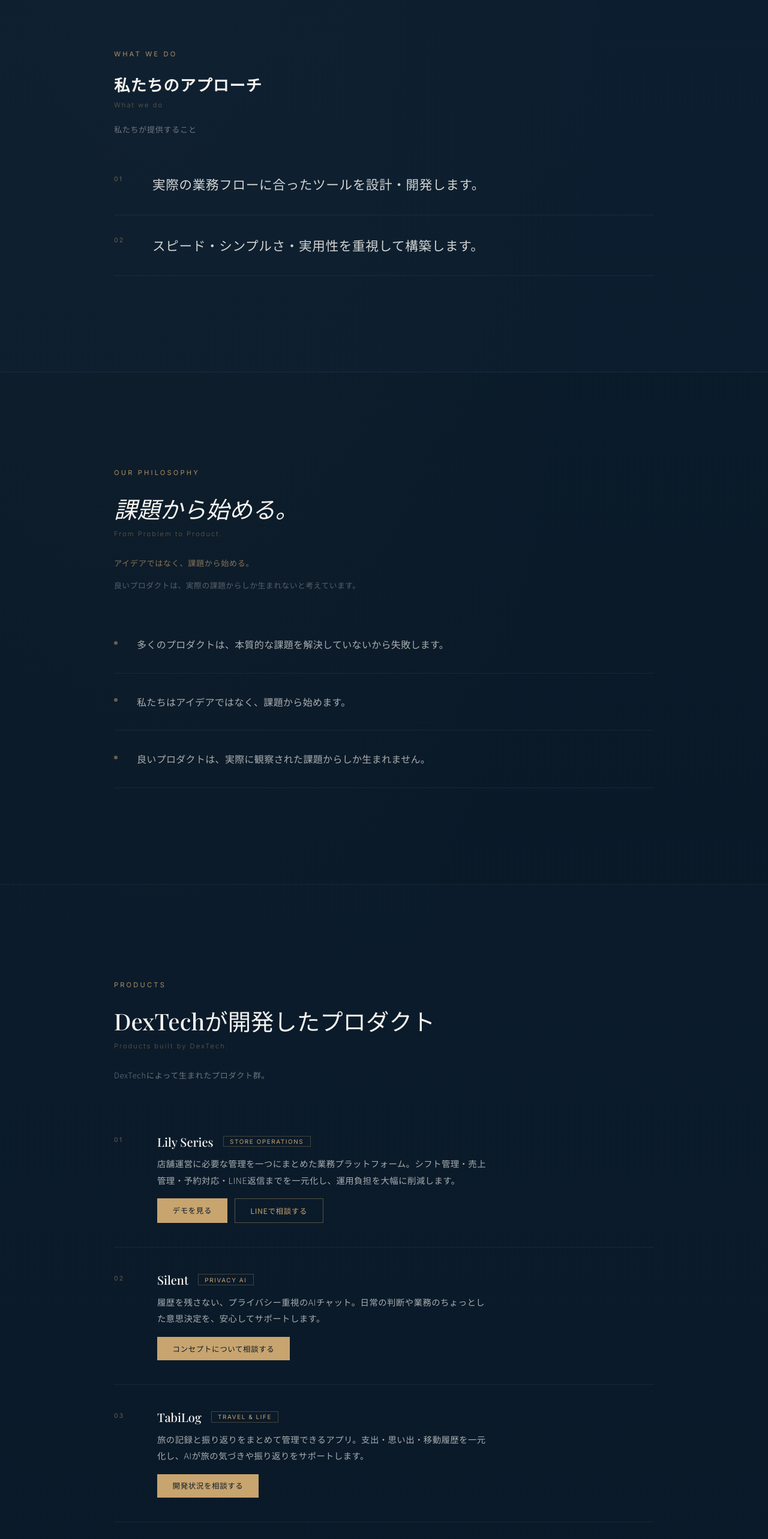
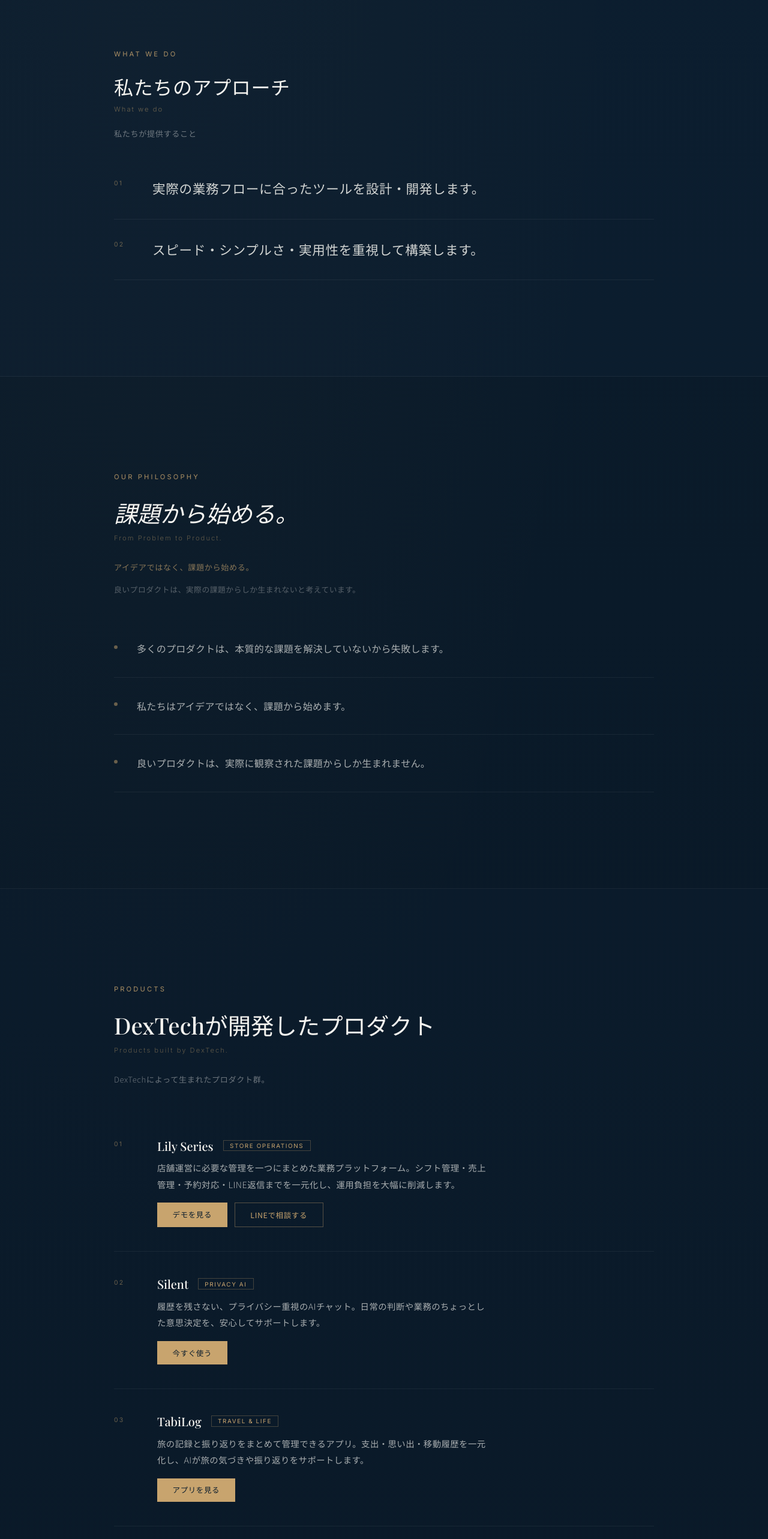
Before and after one commit to phanthyuu-hue/dexter-co-site, a Next.js app: page /about in a window 1280 px wide. Shown: the part 920-3486 px from the top of the page at 60% size. Built offline with nearby package versions, Linux system fonts and the light colour scheme; a web font is replaced by a local one.

Commit message:
fix: What we do見出しPlayfair化・Silent/TabiLog実URLに変更

```diff
--- a/app/about/page.tsx
+++ b/app/about/page.tsx
@@ -239,16 +239,16 @@
         <SectionLabel>What we do</SectionLabel>
         <h2
           style={{
-            fontFamily: "var(--font-noto)",
-            fontSize: "clamp(1.15rem, 2.2vw, 1.65rem)",
-            fontWeight: 600,
+            fontFamily: "var(--font-playfair)",
+            fontSize: "clamp(1.35rem, 2.8vw, 2rem)",
+            fontWeight: 500,
             color: "var(--offwhite)",
             marginBottom: "3rem",
-            letterSpacing: "0.04em",
+            letterSpacing: "0.02em",
           }}
         >
           私たちのアプローチ
-          <span style={{ display: "block", fontFamily: "var(--font-inter)", fontSize: "0.7rem", letterSpacing: "0.18em", color: "rgba(200,164,110,0.45)", marginTop: "0.5rem", fontWeight: 300 }}>What we do</span>
+          <span style={{ display: "block", fontFamily: "var(--font-inter)", fontSize: "0.7rem", letterSpacing: "0.18em", color: "rgba(200,164,110,0.5)", marginTop: "0.5rem", fontWeight: 300 }}>What we do</span>
         </h2>
         <p style={{
           fontFamily: "var(--font-noto)",
@@ -421,7 +421,7 @@
     description: "履歴を残さない、プライバシー重視のAIチャット。日常の判断や業務のちょっとした意思決定を、安心してサポートします。",
     index: "02",
     cta: [
-      { label: "コンセプトについて相談する", href: "/contact", primary: true },
+      { label: "今すぐ使う", href: "https://www.silent-ai.jp", primary: true },
     ],
   },
   {
@@ -430,7 +430,7 @@
     description: "旅の記録と振り返りをまとめて管理できるアプリ。支出・思い出・移動履歴を一元化し、AIが旅の気づきや振り返りをサポートします。",
     index: "03",
     cta: [
-      { label: "開発状況を相談する", href: "/contact", primary: true },
+      { label: "アプリを見る", href: "https://tabilog.app", primary: true },
     ],
   },
 ];
--- a/app/page.tsx
+++ b/app/page.tsx
@@ -753,7 +753,7 @@
     description: "履歴を残さず、安心して相談できるプライバシー重視のAIチャット。日常の相談から業務利用まで、静かに使えるAIアシスタント。",
     index: "02",
     ctas: [
-      { label: "コンセプトについて相談する", href: "/contact", external: false, primary: true },
+      { label: "今すぐ使う", href: "https://www.silent-ai.jp", external: true, primary: true },
     ],
   },
   {
@@ -762,7 +762,7 @@
     description: "旅の支出、記録、思い出をまとめるトラベルログアプリ。支出管理、旅の記録、AIによる振り返りや提案を通じて、旅をより豊かにする。",
     index: "03",
     ctas: [
-      { label: "開発状況を相談する", href: "/contact", external: false, primary: true },
+      { label: "アプリを見る", href: "https://tabilog.app", external: true, primary: true },
     ],
   },
 ];
--- a/app/products/page.tsx
+++ b/app/products/page.tsx
@@ -192,7 +192,7 @@
     descJa: "履歴を残さず、安心して相談できるプライバシー重視のAIチャット。日常の相談から業務利用まで、静かに使えるAIアシスタント。",
     status: "Coming Soon",
     ctas: [
-      { label: "コンセプトについて相談する", href: "/contact", external: false, primary: true },
+      { label: "今すぐ使う", href: "https://www.silent-ai.jp", external: true, primary: true },
     ],
     featured: false,
   },
@@ -202,7 +202,7 @@
     descJa: "旅の支出、記録、思い出をまとめるトラベルログアプリ。支出管理、旅の記録、AIによる振り返りや提案を通じて、旅をより豊かにする。",
     status: "Coming Soon",
     ctas: [
-      { label: "開発状況を相談する", href: "/contact", external: false, primary: true },
+      { label: "アプリを見る", href: "https://tabilog.app", external: true, primary: true },
     ],
     featured: false,
   },
```
